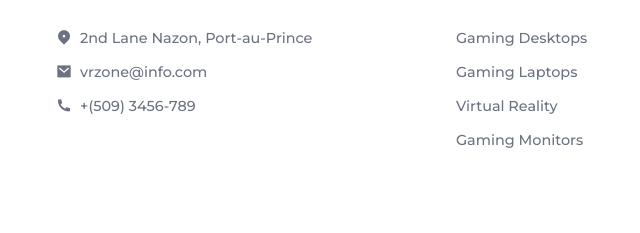
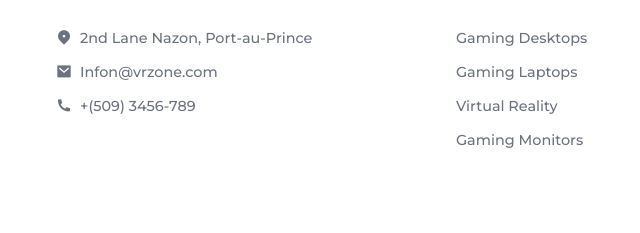
Before and after one commit to GuerrierRuben/VRZone, a plain HTML site: page index.html in a window 1280 px wide. Shown: the part 5450-5683 px from the top of the page, 0-640 px from the left. Drawn offline with nearby package versions, Linux system fonts and the light colour scheme.

Commit message:
vrzone@info.com en Info@vrzone.com

```diff
--- a/index.html
+++ b/index.html
@@ -253,7 +253,7 @@
       <div class="footer__col">
         <h4 class="footer__heading">CONTACT INFO</h4>
         <p><i class="ri-map-pin-2-fill"></i>2nd Lane Nazon, Port-au-Prince</p>
-        <p><i class="ri-mail-fill"></i>vrzone@info.com</p>
+        <p><i class="ri-mail-fill"></i>Infon@vrzone.com</p>
         <p><i class="ri-phone-fill"></i>+(509) 3456-789</p>
       </div>
       <div class="footer__col">
@@ -268,7 +268,8 @@
         <div class="about">
           <p>
             We are a team of VR enthusiasts, dedicated to bringing you the best reviews, guides, and tips for exploring the world of VR.
-      </div>
+          </p>
+          </div>
     </footer>
 
     <hr />
```
